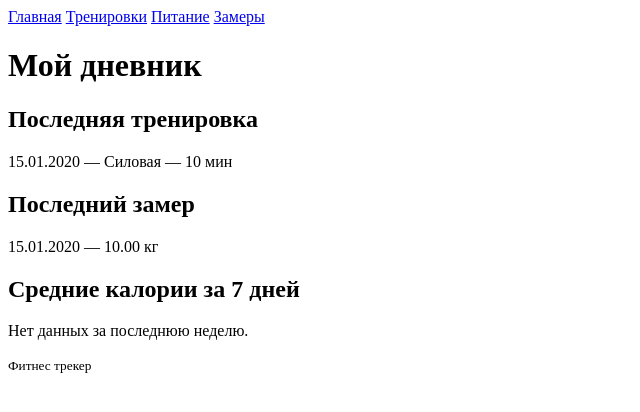
After one commit to Anyakin666/fitness_tracker, a Django app: page / in a window 1280 px wide. The commit adds this page. Shown: the top 412 px of the page, without its empty margins (0-640 px from the left). Run offline with Django 5.2, Linux system fonts and the light colour scheme; tables that the repository leaves empty hold one stand-in row (values such as "Sample post").

Commit message:
added mainpage

```diff
--- a/tracker/templates/base.html
+++ b/tracker/templates/base.html
@@ -8,6 +8,7 @@
   <body>
     <header>
       <nav>
+        <a href="{% url 'index' %}">Главная</a>
         <a href="{% url 'workout_list' %}">Тренировки</a>
         <a href="{% url 'nutrition_list' %}">Питание</a>
         <a href="{% url 'measurement_list' %}">Замеры</a>
--- /dev/null
+++ b/tracker/templates/index.html
@@ -0,0 +1,33 @@
+{% extends 'base.html' %}
+
+{% block title %}Главная{% endblock %}
+
+{% block content %}
+  <h1>Мой дневник</h1>
+
+  <h2>Последняя тренировка</h2>
+  {% if last_workout %}
+    <p>
+      {{ last_workout.date|date:"d.m.Y" }} —
+      {{ last_workout.get_title_display }} —
+      {{ last_workout.duration_minutes }} мин
+    </p>
+  {% else %}
+    <p>Пока нет тренировок.</p>
+  {% endif %}
+  <h2>Последний замер</h2>
+  {% if last_measurement %}
+    <p>
+      {{ last_measurement.date|date:"d.m.Y" }} —
+      {{ last_measurement.weight }} кг
+    </p>
+  {% else %}
+    <p>Пока нет замеров.</p>
+  {% endif %}
+  <h2>Средние калории за 7 дней</h2>
+  {% if avg_calories %}
+    <p>{{ avg_calories|floatformat:0 }} ккал</p>
+  {% else %}
+    <p>Нет данных за последнюю неделю.</p>
+  {% endif %}
+{% endblock %}
--- a/tracker/urls.py
+++ b/tracker/urls.py
@@ -2,6 +2,7 @@ from django.urls import path
 from . import views
 
 urlpatterns = [
+    path('', views.index, name='index'),
     path('workouts/', views.WorkoutListView.as_view(), name='workout_list'),
     path('nutrition/', views.NutritionListView.as_view(), name='nutrition_list'),
     path('measurement/', views.MeasurementListView.as_view(), name='measurement_list'),
--- a/tracker/views.py
+++ b/tracker/views.py
@@ -3,6 +3,10 @@ from django.shortcuts import render
 # Create your views here.
 from django.views.generic import ListView
 from .models import Workout, NutritionEntry, Measurement
+from datetime import timedelta
+
+from django.db.models import Avg
+from django.utils import timezone
 
 
 class WorkoutListView(ListView):
@@ -21,3 +25,16 @@ class MeasurementListView(ListView):
     model = Measurement
     template_name = 'tracker/measurement_list.html'
     context_object_name = 'measurements'
+
+
+def index(request):
+    last_workout = Workout.objects.first()
+    last_measurement = Measurement.objects.first()
+    week_ago = timezone.now().date() - timedelta(days=7)
+    week_entries = NutritionEntry.objects.filter(date__gte=week_ago)
+    avg_calories = week_entries.aggregate(Avg('calories'))['calories__avg']
+    return render(request, 'index.html', context={
+        'last_workout' : last_workout,
+        'last_measurement' : last_measurement,
+        'avg_calories': avg_calories,
+    })
```
